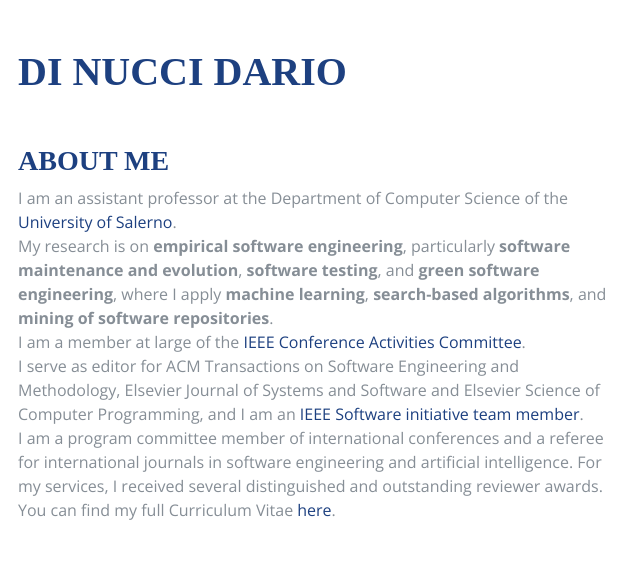
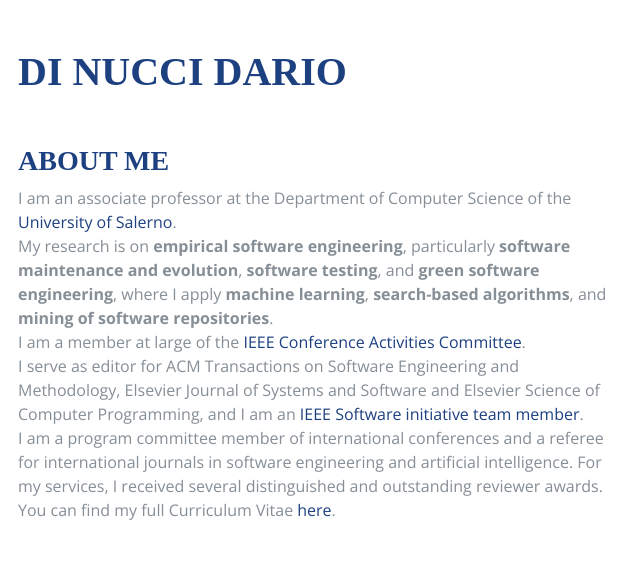
Before and after one commit to dardin88/dardin88.github.io, a plain HTML site: page index.html in a window 1280 px wide. Shown: the top 568 px of the page, 302-942 px from the left. Drawn offline with nearby package versions, Linux system fonts and the light colour scheme; a web font is replaced by a local one.

Commit message:
Finally I have a permanent contract! Yuuuuueheudsfa

```diff
--- a/index.html
+++ b/index.html
@@ -80,7 +80,7 @@
                     <div class="col-sm-8">
                         <h3 class="mb-2">About Me</h3>
                         <p>
-                            I am an assistant professor at the Department of Computer Science
+                            I am an associate professor at the Department of Computer Science
                             of the <a href="https://www.unisa.it/">University of Salerno</a>.<br />
                             My research is on <b>empirical software engineering</b>, particularly <b>software
                                 maintenance and evolution</b>, <b>software testing</b>, and <b>green software
```
